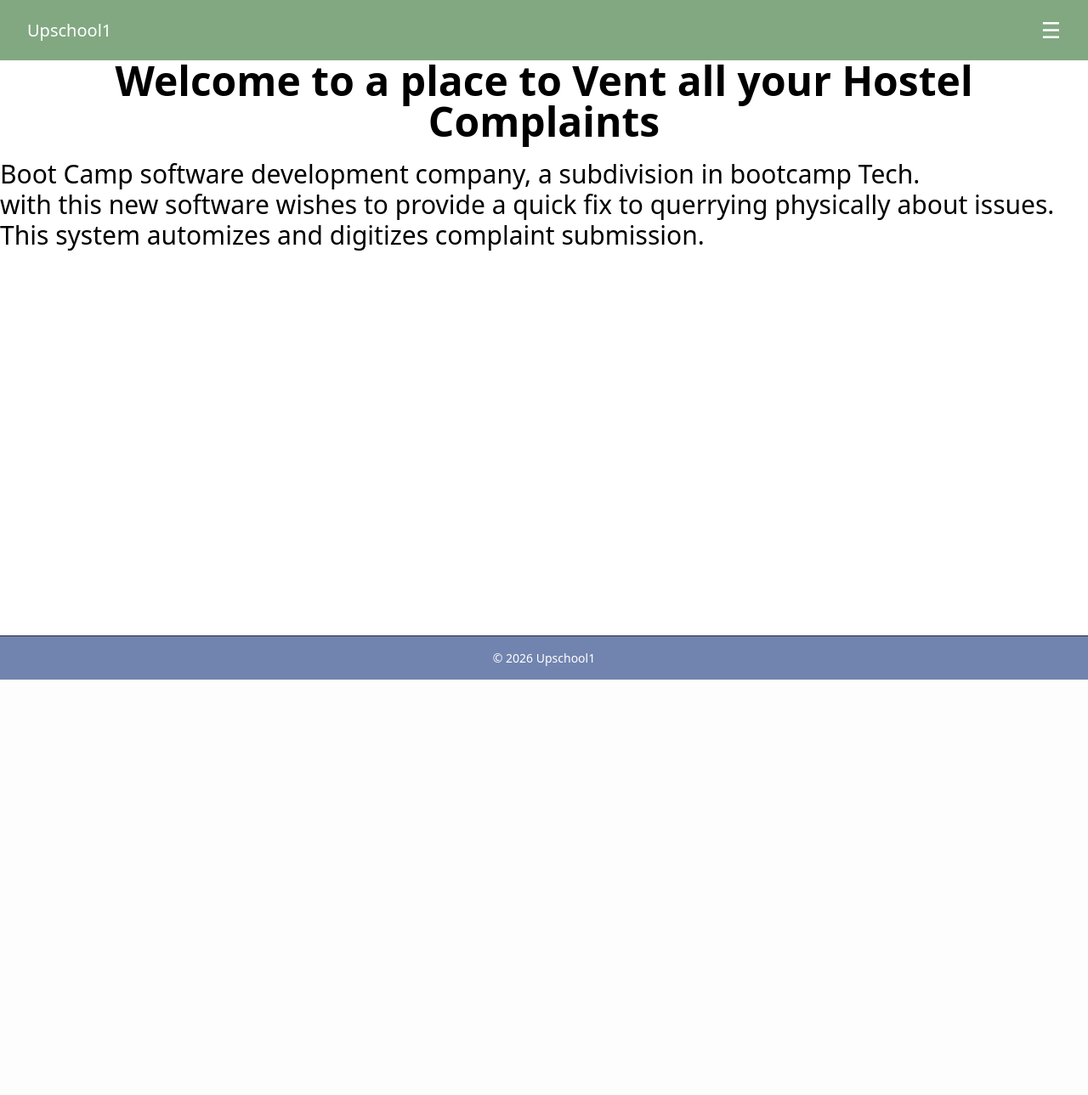
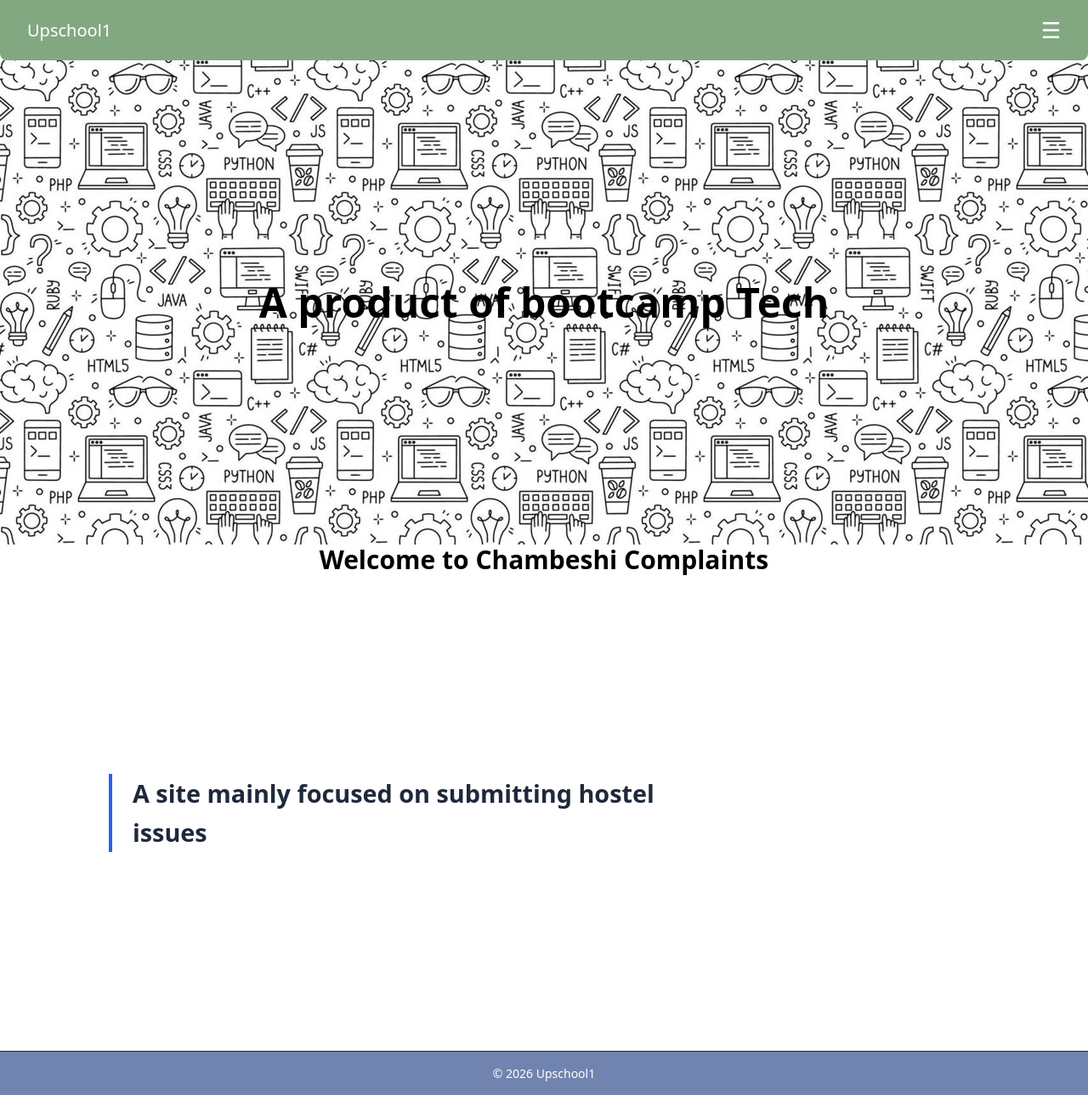
Before and after one commit to D4RR1CK/Chambeshi-Complaints, a PHP site: page / in a window 1280 px wide. Shown: the whole page at 85% size. Before the commit the page ends 800 px from the top, so only its background shows below. Run offline with PHP 8.4, Linux system fonts and the light colour scheme; some libraries are stand-ins or nearby versions.

Commit message:
latest updates

```diff
--- a/footer.php
+++ b/footer.php
@@ -26,9 +26,28 @@
     setTimeout(() => {
         const overlay = document.getElementById("intro-overlay");
         if(overlay) {
-            overlay.remove
+            overlay.remove();
         }
     }, 3500);
+
+    document.addEventListener('DOMContentLoaded', () => {
+        const observerOptions = {
+            threshold: 0.2,
+            rootMargin: '0px 0px -100px 0px'
+        };
+
+        const observer = new IntersectionObserver((entries) => {
+            entries.forEach(entry => {
+                if (entry.isIntersecting) {
+                    entry.target.classList.add('show');
+                    observer.unobserve(entry.target);
+                }
+            });
+        }, observerOptions);
+
+        const scrollElements = document.querySelectorAll('.scroll-content');
+        scrollElements.forEach(el => observer.observe(el));
+    });
  </script>
  </body>
 
--- a/header.php
+++ b/header.php
@@ -20,7 +20,7 @@
             A Place To Vent Your Hostel Issues.
         </div>
     </div>
-    <header id="header" class="site-header">
+    <header id="header" class="site-header rounded-b-lg">
         <div class="nav-container">
         <div class="logo">
             <!-- static website name -->
--- a/index.php
+++ b/index.php
@@ -6,8 +6,21 @@
     include "header.php";
 ?>
 
-<h1 class="text-center font-bold mb-5 text-5xl">Welcome to a place to Vent all your Hostel Complaints</h1>
-<p1 class="text-center text-3xl">Boot Camp software development company, a subdivision in bootcamp Tech. <br> with this new software wishes to provide a quick fix to querrying physically about issues.<br>This system automizes and digitizes complaint submission.</p1>
+   <section class="hero-section" style="background-image: url('Programming and developers vector seamless pattern_ Internet and coding black linear print with computer languages.jpg');">
+    <div class="hero-content text-black text-5xl font-bold">
+        A product of bootcamp Tech
+    </div>
+   </section>
+
+   <section class="bg-gray">
+    <h1 class="text-3xl font-bold text-center">Welcome to Chambeshi Complaints</h1>
+   </section>
+
+   <section class="scroll-block">
+    <div class="scroll-content">
+        <h3>A site mainly focused on submitting hostel issues</h3>
+    </div>
+   </section>
 
 <?php
    //will include the footer php file
--- a/style.css
+++ b/style.css
@@ -2,6 +2,10 @@
         margin: 0;
         padding: 0;
         box-sizing: border-box;
+    }
+
+    html {
+        scroll-behavior: smooth;
     }
 
     html, body {
@@ -33,7 +37,6 @@
         opacity: 0;
         animation: fadeIn 1.2s ease forwards;
     }
-
 
     main {
         flex: 1;
@@ -75,15 +78,64 @@
         cursor: pointer;
     }
 
+    .hero-section {
+        height: calc(80vh - 70px);
+        background-color: #8cab8c;
+        display: flex;
+        align-items: center;
+        justify-content: center;
+    }
+
+    .hero-content {
+        font-size: 32px;
+        font-weight: 600;
+        color: white;
+        text-align: center;
+    }
+
+   .scroll-block {
+    width: 100%;
+    min-height: 70vh;
+    background-color: #ffffff;
+    display: flex;
+    align-items: center;      /* Changed from flex-start to center */
+    justify-content: flex-start;  /* Added to center horizontally */
+    padding: 60px 10%;        /* Added more vertical padding */
+    overflow: hidden;
+}
+
+.scroll-content{
+    color: #000;
+    max-width: 700px;
+    opacity: 0;
+    transform: translateX(-100px);
+    transition: all 0.8s ease-out;
+    padding-left: 24px;
+    border-left: 4px solid #2563eb;
+    position: relative;
+}
+
+.scroll-content.show{
+    opacity: 1;
+    transform: translateX(0);
+}
+
+.scroll-content h3{
+    font-size: 1.8rem;
+    line-height: 1.6;
+    color: #1e293b;
+    font-weight: 700;
+
+}
     .report-section {
         min-height: calc(100vh - 120px); /* full viewport minus header/footer */
         display: flex;
         flex-direction: column;
         align-items: center;
-        justify-content: center; /* vertically center the card */
+        justify-content: center;
         padding: 20px;
-        background-color: #f0f4f8; /* subtle background for contrast */
-    }            /* Center content horizontally */
+        background-color: #f0f4f8;
+    }
 
     .report-card {
         background: white;
```
Also changed, not shown: Programming and developers vector seamless pattern_ Internet and coding black linear print with computer languages.jpg (added).
